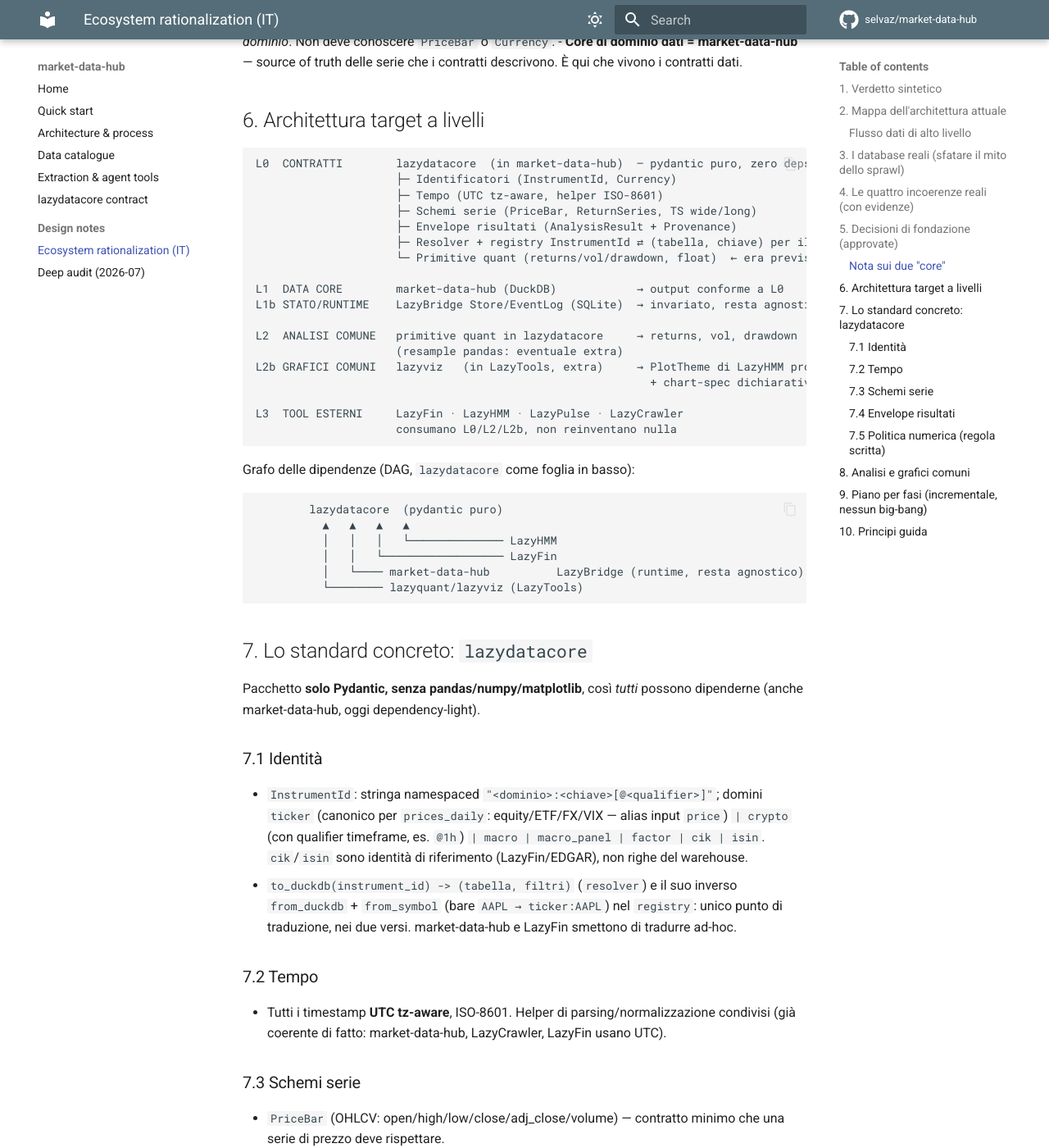
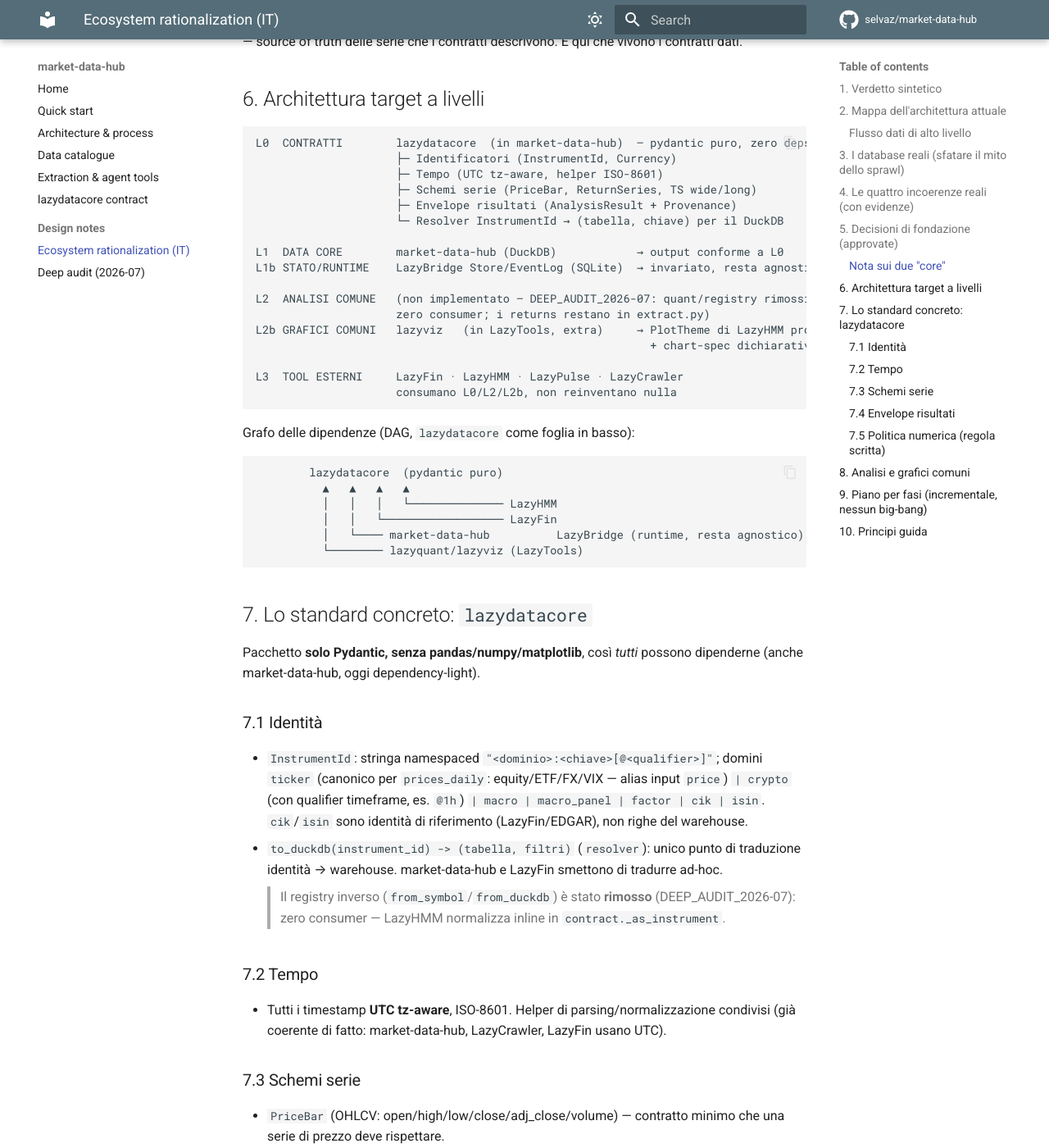
Before and after one commit to selvaz/market-data-hub, an MkDocs documentation site: the page built from docs/ECOSYSTEM_RATIONALIZATION.md, in a window 1280 px wide and 1400 px high, scrolled down 3494 px. Shown: the whole window at 82% size. Built offline with MkDocs 1.6.1 and Material for MkDocs 9.7.7, drawn with Linux system fonts in a browser that asks for light colours; comment, search, counter and statistics services are not loaded; some of the changed text lies outside the part shown.

Commit message:
docs: align ECOSYSTEM_RATIONALIZATION with the quant/registry removal
The deep-audit cleanup removed lazydatacore/quant.py and registry.py (zero
consumers). The design doc was only partially updated: §8 and the Phase-5 table
row carried the removal note, but §5.1, the L0/L2 layer diagram (§6) and §7.1
still described the registry inverse (from_symbol/from_duckdb) and the quant
primitives as present. Align those sections with the removal (resolver-only
identity translation; quant/registry noted as removed per DEEP_AUDIT_2026-07).

Docs only.

Co-Authored-By: Claude Opus 4.8 <noreply@anthropic.com>
Claude-Session: https://claude.ai/code/session_01ARJFkvHUESmoe8qMeN2W26

```diff
--- a/docs/ECOSYSTEM_RATIONALIZATION.md
+++ b/docs/ECOSYSTEM_RATIONALIZATION.md
@@ -119,14 +118,13 @@ L0  CONTRATTI        lazydatacore  (in market-data-hub)  — pydantic puro, zero
                      ├─ Tempo (UTC tz-aware, helper ISO-8601)
                      ├─ Schemi serie (PriceBar, ReturnSeries, TS wide/long)
                      ├─ Envelope risultati (AnalysisResult + Provenance)
-                     ├─ Resolver + registry InstrumentId ⇄ (tabella, chiave) per il DuckDB
-                     └─ Primitive quant (returns/vol/drawdown, float)  ← era previsto in L2
+                     └─ Resolver InstrumentId → (tabella, chiave) per il DuckDB
 
 L1  DATA CORE        market-data-hub (DuckDB)            → output conforme a L0
 L1b STATO/RUNTIME    LazyBridge Store/EventLog (SQLite)  → invariato, resta agnostico
 
-L2  ANALISI COMUNE   primitive quant in lazydatacore     → returns, vol, drawdown
-                     (resample pandas: eventuale extra)
+L2  ANALISI COMUNE   (non implementato — DEEP_AUDIT_2026-07: quant/registry rimossi,
+                     zero consumer; i returns restano in extract.py)
 L2b GRAFICI COMUNI   lazyviz   (in LazyTools, extra)     → PlotTheme di LazyHMM promosso a lib
                                                            + chart-spec dichiarativo
 
@@ -155,9 +153,10 @@ Pacchetto **solo Pydantic, senza pandas/numpy/matplotlib**, così *tutti* posson
   `ticker` (canonico per `prices_daily`: equity/ETF/FX/VIX — alias input `price`) `| crypto`
   (con qualifier timeframe, es. `@1h`) `| macro | macro_panel | factor | cik | isin`.
   `cik`/`isin` sono identità di riferimento (LazyFin/EDGAR), non righe del warehouse.
-- `to_duckdb(instrument_id) -> (tabella, filtri)` (`resolver`) e il suo inverso `from_duckdb` +
-  `from_symbol` (bare `AAPL → ticker:AAPL`) nel `registry`: unico punto di traduzione, nei due
-  versi. market-data-hub e LazyFin smettono di tradurre ad-hoc.
+- `to_duckdb(instrument_id) -> (tabella, filtri)` (`resolver`): unico punto di traduzione
+  identità → warehouse. market-data-hub e LazyFin smettono di tradurre ad-hoc.
+  > Il registry inverso (`from_symbol`/`from_duckdb`) è stato **rimosso** (DEEP_AUDIT_2026-07):
+  > zero consumer — LazyHMM normalizza inline in `contract._as_instrument`.
 
 ### 7.2 Tempo
 - Tutti i timestamp **UTC tz-aware**, ISO-8601. Helper di parsing/normalizzazione condivisi
```
Also changed, not shown: other parts of docs/ECOSYSTEM_RATIONALIZATION.md (+1 -2 lines).
